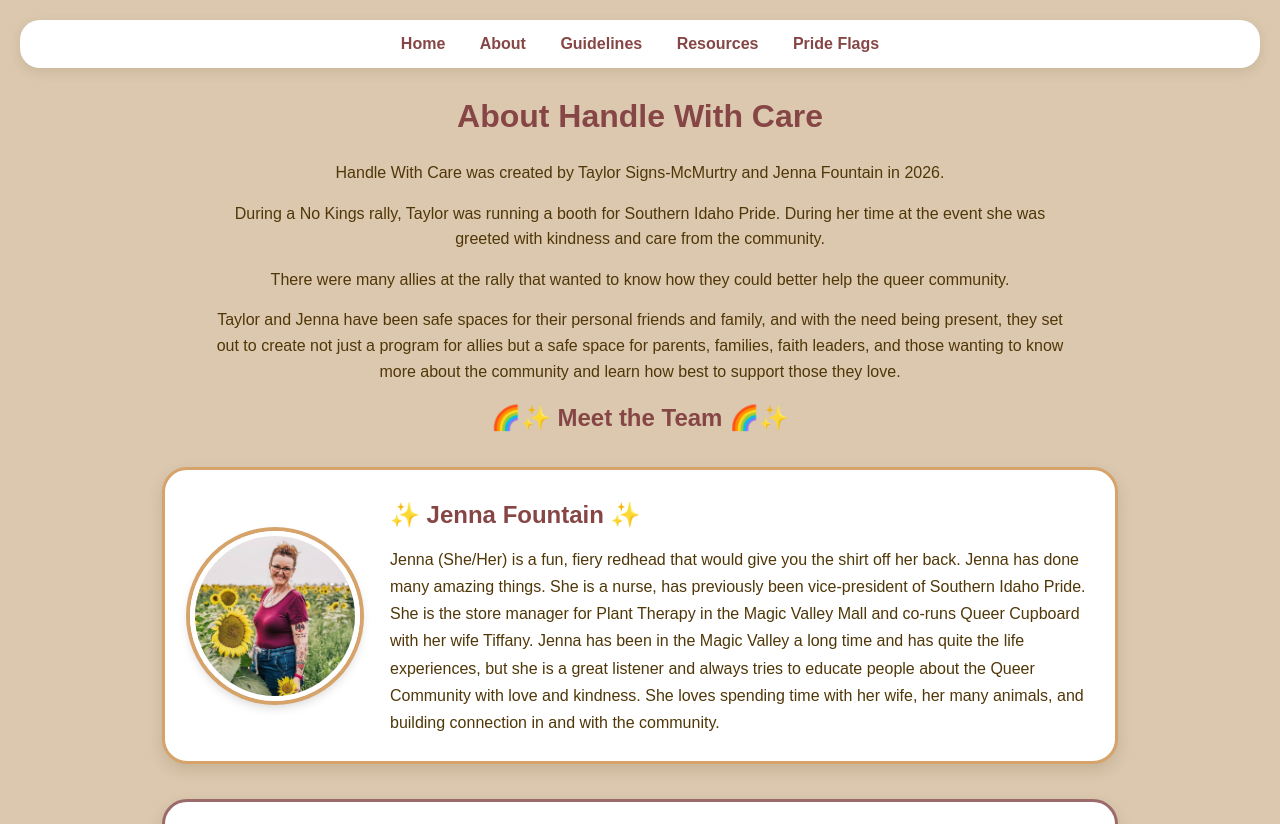
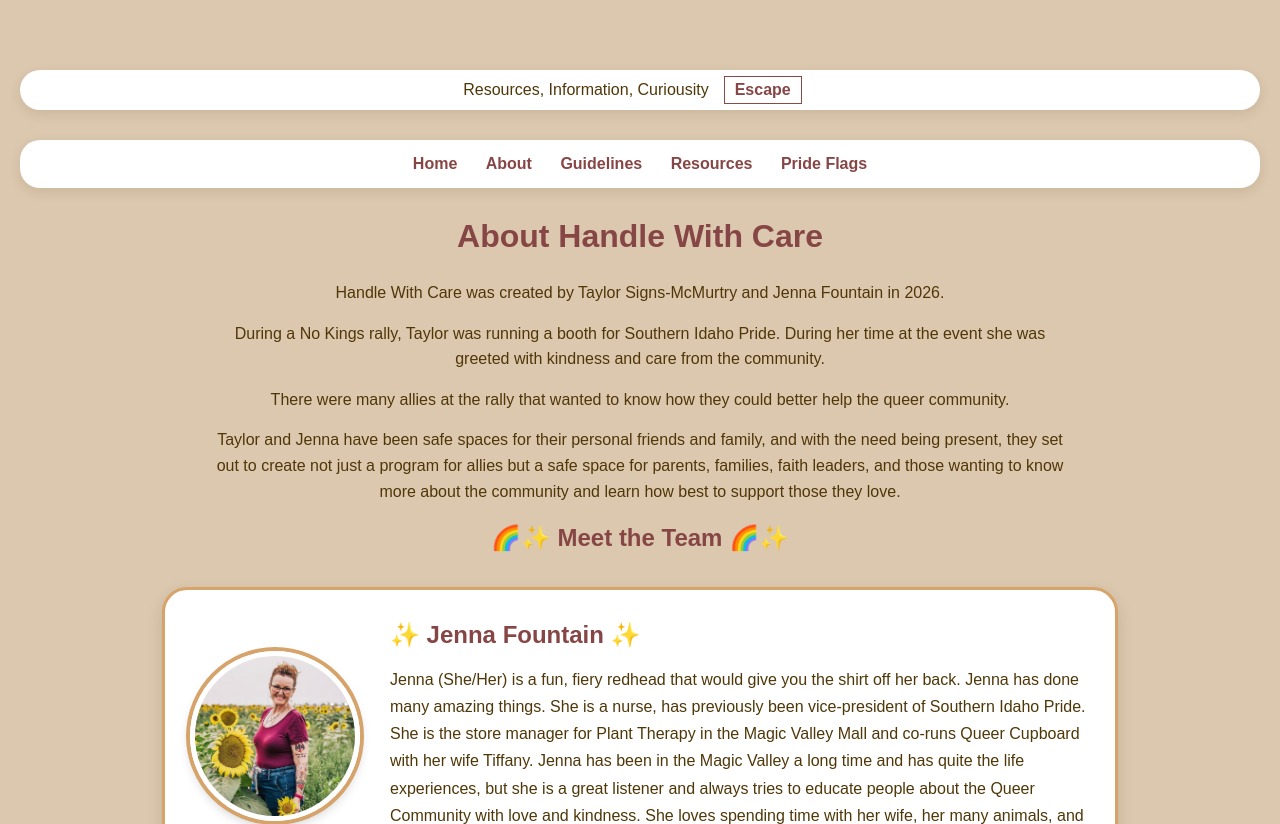
Before and after one commit to TASM8/HWC-Website-main, a plain HTML site: page about.html in a window 1280 px wide. Shown: the top 824 px of the page. Drawn offline with Linux system fonts and the light colour scheme.

Commit message:
Added button and husband title

```diff
--- a/about.html
+++ b/about.html
@@ -14,13 +14,17 @@
 
 <header>
 
-    <nav>
+    <nav class="top-bar">
+        <p>Resources, Information, Curiousity</p>
+        <a href="https://www.google.com/" class="escape-button">Escape</a>
+    </nav>
 
-    <a href="index.html">Home</a>
-    <a href="about.html">About</a>
-    <a href="guidelines.html">Guidelines</a>
-    <a href="favorites.html">Resources</a>
-    <a href="facts.html">Pride Flags</a>
+    <nav class="main-nav">
+        <a href="index.html">Home</a>
+        <a href="about.html">About</a>
+        <a href="guidelines.html">Guidelines</a>
+        <a href="favorites.html">Resources</a>
+        <a href="facts.html">Pride Flags</a>
     </nav>
 
 </header>
@@ -117,7 +121,7 @@ research helped me make it simplier!-->
 
 
     <p>
-        <strong>💙 Scot McMurtry 💙 </strong>
+        <strong>💙 Scot McMurtry, Taylor's Husband 💙 </strong>
 
         Scot (He/Him) born and raised in Idaho, loves many things but most importantly the
         Deseret Industries (DI), video games, his kids, Topaz, and last but certainly not least, Taylor.
--- a/style.css
+++ b/style.css
@@ -29,7 +29,8 @@ body {
     font-family: Arial, sans-serif;
 
     margin: 0;
-    padding: 20px;
+
+    padding: 70px 20px 20px 20px;
 
     color: rgb(80, 55, 8);
 }
@@ -38,10 +39,13 @@ body {
 
 nav {
     text-align: center;
+
     margin-bottom: 30px;
+
     padding: 15px;
 
     background-color: #fff;
+
     border-radius: 20px;
 
     box-shadow: 0 4px 12px rgba(80, 55, 8, 0.12);
@@ -49,8 +53,11 @@ nav {
 
 nav a {
     color: rgb(135, 70, 70);
+
     text-decoration: none;
+
     font-weight: bold;
+
     margin: 0 15px;
 
     transition: color 0.3s ease;
@@ -60,16 +67,57 @@ nav a:hover {
     color: #d1845c;
 }
 
+/* Escape Button/Bar */ /* Note to self, z-index means that it stay at the top of the page Taylor, you need it! */
+
+.top-bar {
+    display: flex;
+
+    justify-content: center;
+
+    align-items: center;
+
+    padding: 6px 20px;
+
+    background-color: #ffffff;
+}
+
+
+.top-bar p {
+    margin: 0;
+}
+
+.escape-button {
+    border: 1px solid #8b4a4a;
+
+    padding: 4px 10px;
+
+    text-decoration: none;
+}
+
+.main-nav {
+    margin-top: 15px;
+
+    text-align: center;
+}
+
+.main-nav a {
+    margin: 0 12px;
+
+    text-decoration: none;
+}
 /* Headings */
 
 h1 {
     color: rgb(135, 70, 70);
+
     text-align: center;
+
     margin-bottom: 25px;
 }
 
 h2 {
     color: rgb(135, 70, 70);
+
     text-align: center;
 }
 
@@ -77,6 +125,7 @@ h2 {
 
 main {
     max-width: 900px;
+
     margin: 0 auto;
 }
 
@@ -86,7 +135,9 @@ main {
     display: block;
 
     width: 55%;
+
     max-width: 450px;
+
     height: auto;
 
     margin: 40px auto 25px;
@@ -152,6 +203,7 @@ main {
 
 .mission h2 {
     color: #fff5d7;
+
     margin-top: 0;
 }
 
@@ -403,8 +455,11 @@ main {
 
 .cfc-logo {
     display: block;
+
     width: 25%;
+
     max-width: 300px;
+
     height: auto;
 
     margin: 40px auto 25px;
@@ -416,9 +471,13 @@ main {
 
 .qc-logo {
     display: block;
+
     width: 30%;
+
     height: auto;
+
     margin: 40px auto 25px;
+
     filter: drop-shadow(
         0 5px 8px rgba(0, 0, 0, 0.2)
     );
@@ -426,9 +485,13 @@ main {
 
 .sip-logo {
     display: block;
+
     width: 30%;
+
     height: auto;
+
     margin: 40px auto 25px;
+
     filter: drop-shadow(
         0 5px 8px rgba(0, 0, 0, 0.2)
     );
@@ -436,9 +499,13 @@ main {
 
 .ta-logo {
     display: block;
+
     width: 30%;
+
     height: auto;
+
     margin: 40px auto 25px;
+
     filter: drop-shadow(
         0 5px 8px rgba(0, 0, 0, 0.2)
     );
@@ -446,9 +513,13 @@ main {
 
 .stip-logo {
     display: block;
+
     width: 30%;
+
     height: auto;
+
     margin: 40px auto 25px;
+
     filter: drop-shadow(
         0 5px 8px rgba(0, 0, 0, 0.2)
     );
@@ -456,9 +527,13 @@ main {
 
 .md-logo {
     display: block;
+
     width: 40%;
+
     height: auto;
+
     margin: 40px auto 25px;
+
     filter: drop-shadow(
         0 5px 8px rgba(0, 0, 0, 0.2)
     );
```
Also changed, not shown: facts.html (+11 -6 lines), favorites.html (+11 -6 lines), guidelines.html (+10 -6 lines), index.html (+6 -1 lines).
